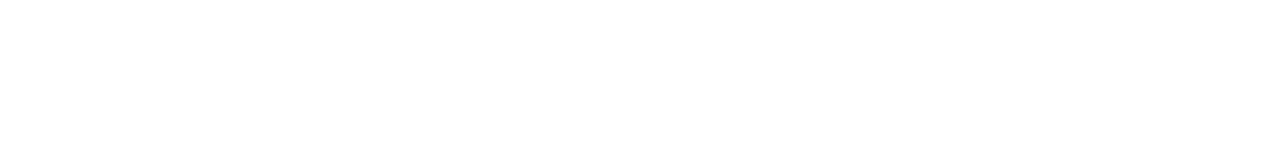
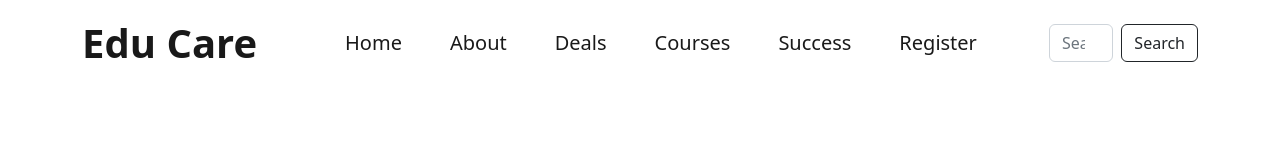
Before and after one commit to khandaker-md-yasin-arafat/edu-care, a plain HTML site: page index.html in a window 1280 px wide. Drawn offline with nearby package versions, Linux system fonts and the light colour scheme.

Commit message:
navbar completed

```diff
--- a/index.html
+++ b/index.html
@@ -11,7 +11,64 @@
     <link rel="stylesheet" href="styles/style.css">
 </head>
 <body>
+    <!-- Header Part Start -->
+    <header>
+        <!-- Navbar Start -->
+        <section>
+            <div class="container">
+                <div class="row">
+                    <nav class="navbar navbar-expand-lg">
+                        <div class="container-fluid">
+                          <a class="navbar-brand fw-bold fs-1" href="#">Edu Care</a>
+                          <button class="navbar-toggler" type="button" data-bs-toggle="collapse" data-bs-target="#navbarSupportedContent" aria-controls="navbarSupportedContent" aria-expanded="false" aria-label="Toggle navigation">
+                            <span class="navbar-toggler-icon"></span>
+                          </button>
+                          <div class="collapse navbar-collapse" id="navbarSupportedContent">
+                            <ul class="navbar-nav me-auto mb-2 mb-lg-0 px-5">
+                              <li class="nav-item px-3">
+                                <a class="nav-link active fs-5" aria-current="page" href="#">Home</a>
+                              </li>
+                              <li class="nav-item px-3">
+                                <a class="nav-link active fs-5" aria-current="page" href="#">About</a>
+                              </li>
+                              <li class="nav-item px-3">
+                                <a class="nav-link active fs-5" aria-current="page" href="#">Deals</a>
+                              </li>
+                              <li class="nav-item px-3">
+                                <a class="nav-link active fs-5" aria-current="page" href="#">Courses</a>
+                              </li>
+                              <li class="nav-item px-3">
+                                <a class="nav-link active fs-5" aria-current="page" href="#">Success</a>
+                              </li>
+                              <li class="nav-item px-3">
+                                <a class="nav-link active fs-5" aria-current="page" href="#">Register</a>
+                              </li>
+                            </ul>
+                            <form class="d-flex" role="search">
+                              <input class="form-control me-2" type="search" placeholder="Search Here" aria-label="Search">
+                              <button class="btn btn-outline-dark" type="submit">Search</button>
+                            </form>
+                          </div>
+                        </div>
+                      </nav>
+                </div>
+            </div>
+        </section>
+        <!-- Navbar End -->
+    </header>
+    <!-- Header Part End -->
 
+    <!-- Main Part Start -->
+    <main>
+
+    </main>
+    <!-- Main Part End -->
+
+    <!-- Footer Part Start -->
+    <footer>
+
+    </footer>
+    <!-- Footer Part End -->
 
     <!-- Bootstrap JS Link -->
     <script src="https://cdn.jsdelivr.net/npm/bootstrap@5.2.0/dist/js/bootstrap.bundle.min.js"></script>
```
